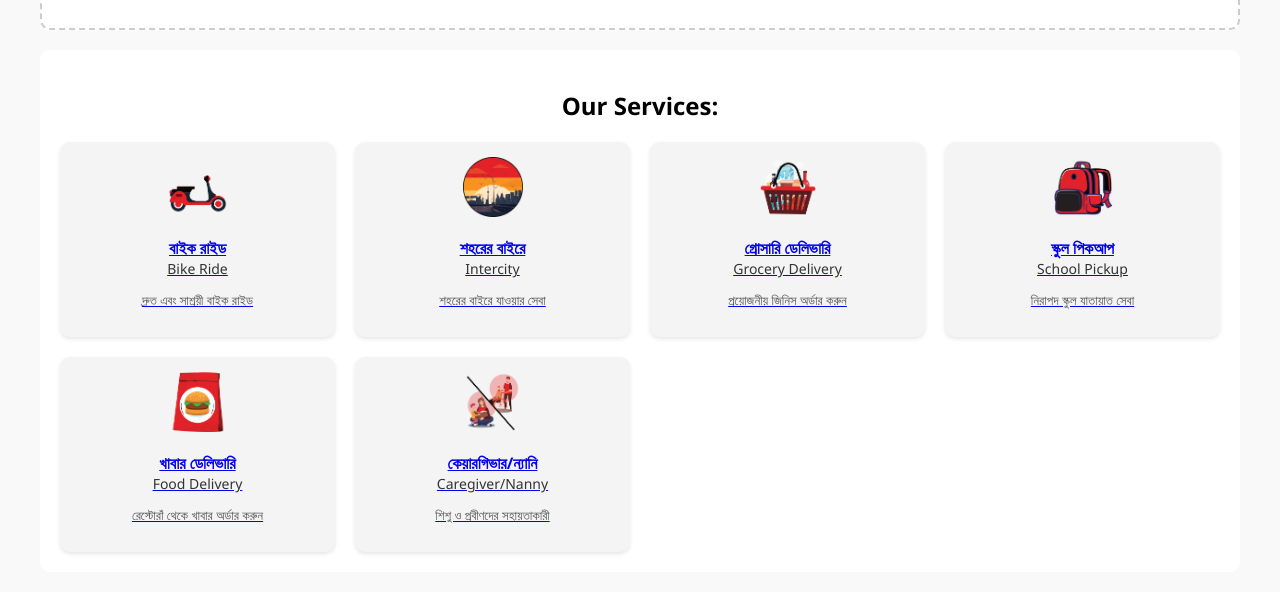
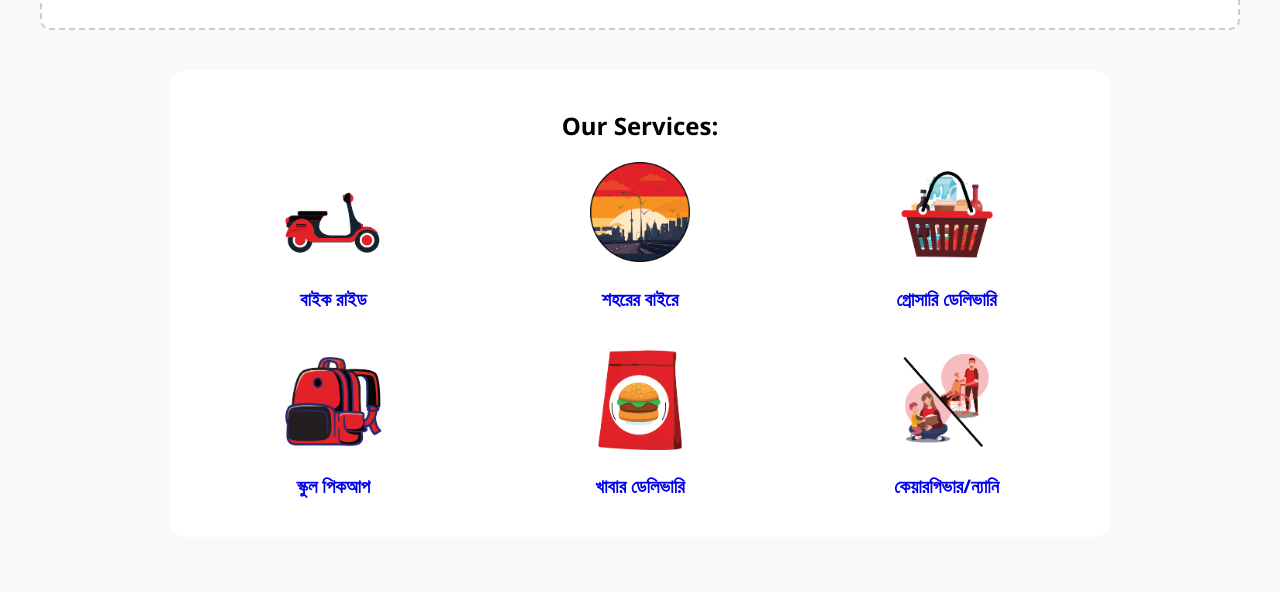
Before and after one commit to adibakhandaker/NogorBondhu, a website: page my-pwa/index.html in a window 1280 px wide. Shown: the part 274-866 px from the top of the page. Drawn offline with Linux system fonts and the light colour scheme.

Commit message:
Updated index.html

```diff
--- a/my-pwa/index.html
+++ b/my-pwa/index.html
@@ -1,8 +1,9 @@
 <!DOCTYPE html>
 <html lang="en">
+
 <head>
   <meta charset="UTF-8" />
-  <meta name="viewport" content="width=device-width, initial-scale=1.0"/>
+  <meta name="viewport" content="width=device-width, initial-scale=1.0" />
   <title>NogorBondhu Homepage</title>
   <style>
     body {
@@ -60,7 +61,7 @@
       transition: margin-left 0.3s ease;
     }
 
-    .sidebar.show ~ .main {
+    .sidebar.show~.main {
       margin-left: 200px;
     }
 
@@ -86,61 +87,38 @@
     }
 
     .services {
-      margin: 20px;
-      background-color: #fff;
-      border-radius: 10px;
+      margin: 40px auto;
       padding: 20px;
-    }
-
-    .services h2 {
+      background-color: white;
+      border-radius: 16px;
       text-align: center;
-      font-size: 24px;
-      margin-bottom: 20px;
+      max-width: 900px;
     }
 
     .service-grid {
       display: grid;
-      grid-template-columns: repeat(auto-fill, minmax(220px, 1fr));
+      grid-template-columns: repeat(3, 1fr);
+      /* 3 columns */
       gap: 20px;
-      justify-content: center;
+      justify-items: center;
     }
 
     .service-card {
-      background-color: #f4f4f4;
-      border-radius: 10px;
-      padding: 15px;
-      text-align: center;
-      box-shadow: 0 2px 4px rgba(0,0,0,0.1);
-      transition: transform 0.2s ease;
+      text-decoration: none;
     }
 
-    .service-card:hover {
-      transform: translateY(-5px);
+    .service-card:hover,
+    .service-card:focus {
+      text-decoration: none;
     }
 
+
     .service-card img {
-      width: 60px;
-      height: 60px;
-      margin-bottom: 10px;
+      width: 100px;
+      height: 100px;
+      object-fit: contain;
     }
 
-    .service-card h3 {
-      font-size: 16px;
-      font-weight: bold;
-      margin: 5px 0;
-    }
-
-    .service-card h3 span {
-      display: block;
-      font-weight: normal;
-      font-size: 14px;
-      color: #333;
-    }
-
-    .service-card p {
-      font-size: 13px;
-      color: #555;
-    }
 
     .footer {
       display: flex;
@@ -160,6 +138,14 @@
     .footer-icon:hover {
       color: #1e90ff;
     }
+      .gif-section {
+      background-color: #fff;
+      margin: 20px;
+      padding: 40px;
+      text-align: center;
+      border-radius: 10px;
+      border: 2px dashed #ccc;
+    }
     .intro-gif {
   width: 150px;       /* smaller width */
   height: auto;       /* maintain aspect ratio */
@@ -167,6 +153,7 @@
   margin: 0 auto;
   border-radius: 10px;
 }
+
 
 
     @media (max-width: 600px) {
@@ -183,7 +170,7 @@
         left: 0;
       }
 
-      .sidebar.show ~ .main {
+      .sidebar.show~.main {
         margin-left: 180px;
       }
     }
@@ -194,6 +181,7 @@
   <meta name="theme-color" content="#D32F2F" />
 
 </head>
+
 <body>
   <button class="hamburger" onclick="toggleMenu()">☰</button>
 
@@ -203,7 +191,7 @@
     <a href="https://wa.me/+8801335120073" target="_blank">WhatsApp</a>
 
     <!-- Facebook (your profile/page link) -->
-  <a href="https://www.facebook.com/yourusername" target="_blank">Facebook</a>
+    <a href="https://www.facebook.com/share/1EmjSJnLZZ/" target="_blank">Facebook</a>
 
     <!-- Web (your website) -->
     <a href="https://nogorbondhu.ct.ws" target="_blank">Web</a>
@@ -230,42 +218,35 @@
       <div class="service-grid">
 
         <a href="bike-ride map.html" class="service-card">
-      <img src="icons/Bike Ride.png" alt="Bike Icon" />
-      <h3>বাইক রাইড<br><span>Bike Ride</span></h3>
-      <p>দ্রুত এবং সাশ্রয়ী বাইক রাইড</p>
+          <img src="icons/Bike Ride.png" alt="Bike Ride" />
+          <h3>বাইক রাইড<br></h3>
         </a>
 
         <a href="inter-city.html" class="service-card">
-      <img src="icons/Inter City Ride.png" alt="Intercity Ride Icon" />
-      <h3>শহরের বাইরে<br><span>Intercity</span></h3>
-      <p>শহরের বাইরে যাওয়ার সেবা</p>
+          <img src="icons/Inter City Ride.png" alt="Intercity Ride" />
+          <h3>শহরের বাইরে<br></h3>
         </a>
 
         <a href="grocery.html" class="service-card">
-      <img src="icons/Basket.png" alt="Grocery Basket Icon" />
-      <h3>গ্রোসারি ডেলিভারি<br><span>Grocery Delivery</span></h3>
-      <p>প্রয়োজনীয় জিনিস অর্ডার করুন</p>
+          <img src="icons/Basket.png" alt="Grocery Delivery" />
+          <h3>গ্রোসারি ডেলিভারি<br></h3>
         </a>
 
         <a href="school-pickup.html" class="service-card">
-      <img src="icons/School PickUp.png" alt="School Pickup Icon" />
-      <h3>স্কুল পিকআপ<br><span>School Pickup</span></h3>
-      <p>নিরাপদ স্কুল যাতায়াত সেবা</p>
+          <img src="icons/School PickUp.png" alt="School Pickup" />
+          <h3>স্কুল পিকআপ<br></h3>
         </a>
 
         <a href="food-delivery.html" class="service-card">
-      <img src="icons/Food Delevery.png" alt="Food Delivery Icon" />
-      <h3>খাবার ডেলিভারি<br><span>Food Delivery</span></h3>
-      <p>রেস্টোরাঁ থেকে খাবার অর্ডার করুন</p>
+          <img src="icons/Food Delevery.png" alt="Food Delivery" />
+          <h3>খাবার ডেলিভারি<br></h3>
+
         </a>
 
         <a href="caregiver-nanny.html" class="service-card">
-      <img src="icons/Caregiver-Nanny.png" alt="Caregiver Icon" />
-      <h3>কেয়ারগিভার/ন্যানি<br><span>Caregiver/Nanny</span></h3>
-      <p>শিশু ও প্রবীণদের সহায়তাকারী</p>
+          <img src="icons/Caregiver-Nanny.png" alt="Caregiver Nanny" />
+          <h3>কেয়ারগিভার/ন্যানি<br></h3>
         </a>
-
-  </div>
       </div>
 
       <script>
@@ -275,4 +256,5 @@
         }
       </script>
 </body>
+
 </html>
```
Lines whose indentation alone changed are shown as unchanged.
